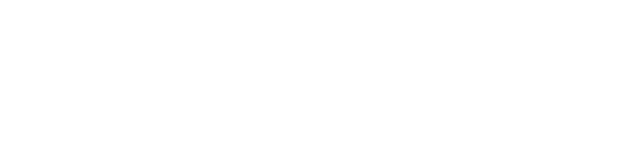
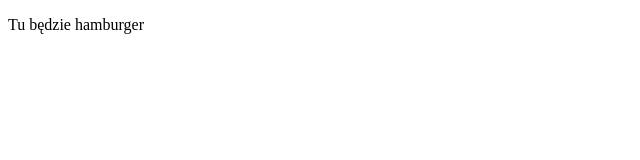
Before and after one commit to hphph/ITNAF_HTML_CSS, a plain HTML site: page 26.10/index.html in a window 1280 px wide. Shown: the whole page, without its empty margins (0-640 px from the left). Drawn offline with Linux system fonts and the light colour scheme.

Commit message:
index.html update

```diff
--- a/26.10/index.html
+++ b/26.10/index.html
@@ -6,6 +6,6 @@
     <title>Hamburger</title>
 </head>
 <body>
-
+    <p>Tu będzie hamburger</p>
 </body>
 </html>
```
